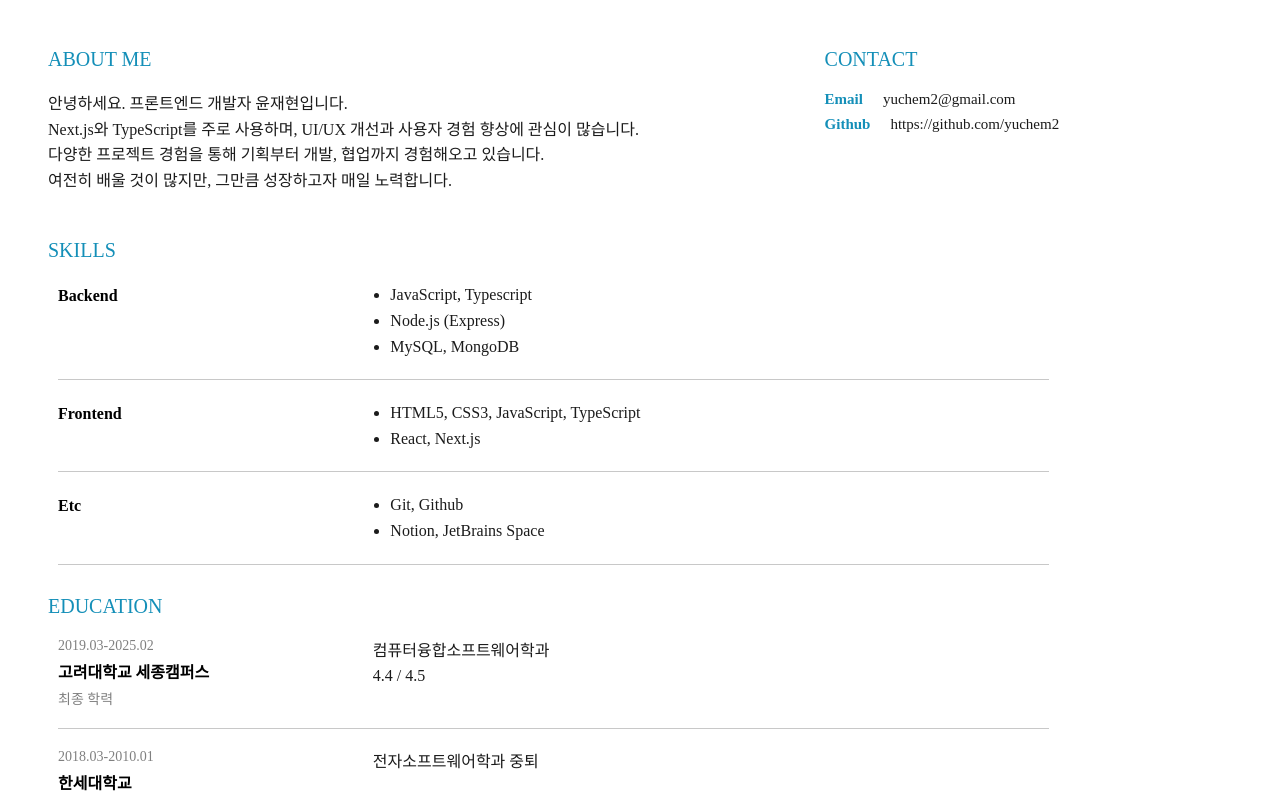
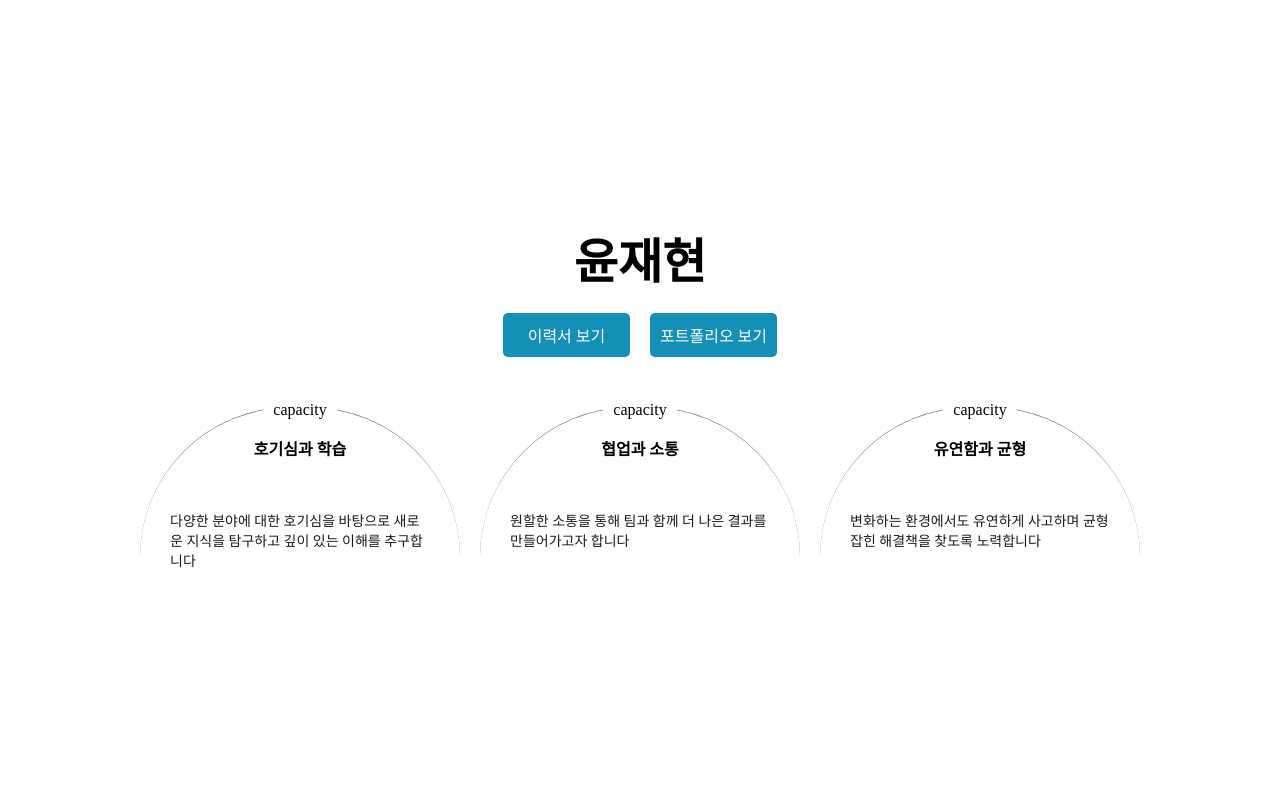
Before and after one commit to yuchem2/profile, a React (Create React App) app: page / in a window 1280 px wide. Shown: the top 800 px of the page. Built offline with nearby package versions, Linux system fonts and the light colour scheme; a web font is replaced by a local one.

Commit message:
feat: add main page (#7)

```diff
--- a/package.json
+++ b/package.json
@@ -40,6 +40,7 @@
     "prop-types": "^15.8.1",
     "react": "^19.0.0",
     "react-dom": "^19.0.0",
+    "react-router": "^7.3.0",
     "react-scripts": "5.0.1",
     "web-vitals": "^2.1.0"
   }
--- a/src/App.js
+++ b/src/App.js
@@ -1,40 +1,17 @@
 import './App.css'
-
-import ContactItem from './component/contactItem'
-import Skill from './document/skills'
-import Education from './document/education'
-import Career from './document/career'
-import Awards from './document/awards'
-import Project from './document/project'
-import Others from './document/others'
+import { BrowserRouter, Route, Routes } from 'react-router'
+import Resume from './pages/resume'
+import Portfolio from './pages/portfolio'
+import Main from './pages/main'
 
 export default function App() {
     return (
-        <div className="Profile">
-            <div className="Profile-container">
-                <div className="Profile-block">
-                    <span className="Profile-header">ABOUT ME</span>
-                    <p className="Profile-paragraph">
-                        안녕하세요. 프론트엔드 개발자 윤재현입니다. <br />
-                        Next.js와 TypeScript를 주로 사용하며, UI/UX 개선과 사용자 경험 향상에 관심이 많습니다. <br />
-                        다양한 프로젝트 경험을 통해 기획부터 개발, 협업까지 경험해오고 있습니다. <br />
-                        여전히 배울 것이 많지만, 그만큼 성장하고자 매일 노력합니다. <br />
-                    </p>
-                </div>
-                <div className="Contact-block">
-                    <span className="Profile-header">CONTACT</span>
-                    <div className="Item-block">
-                        <ContactItem title="Email" link="yuchem2@gmail.com" prevent={true} />
-                        <ContactItem title="Github" link="https://github.com/yuchem2" />
-                    </div>
-                </div>
-            </div>
-            <Skill />
-            <Education />
-            <Project />
-            <Awards />
-            <Career />
-            <Others />
-        </div>
+        <BrowserRouter basename={process.env.PUBLIC_URL}>
+            <Routes>
+                <Route path="/" element={<Main />} />
+                <Route path="resume" element={<Resume />} />
+                <Route path="portfolio" element={<Portfolio />} />
+            </Routes>
+        </BrowserRouter>
     )
 }
--- a/src/data/awards.js
+++ b/src/data/awards.js
@@ -1,4 +1,10 @@
 export const awards = [
+    {
+        title: '졸업 특대생 표창',
+        duration: '2025.02',
+        description: '고려대학교',
+        paragraph: '고려대학교 과학기술대학 졸업 특대생 선정 표창',
+    },
     {
         title: '학기 최우등생 학장상',
         duration: '2019-2학기, 2022-2학기',
--- a/src/data/educations.js
+++ b/src/data/educations.js
@@ -6,11 +6,6 @@ export const educations = [
         paragraph: '컴퓨터융합소프트웨어학과\n4.4 / 4.5',
     },
     {
-        title: '한세대학교',
-        duration: '2018.03-2010.01',
-        paragraph: '전자소프트웨어학과 중퇴',
-    },
-    {
         title: '마포고등학교',
         duration: '2015.03-2018.02',
         paragraph: '2018학년도 졸업',
--- a/src/data/others.js
+++ b/src/data/others.js
@@ -17,6 +17,12 @@ export const indoors = [
         paragraph:
             '학과에서 운영하는 프로그래밍 언어 학습 도움 센터로, 학기 시작 전 코딩테스트 및 면접을 보고 선발된 학생들이 근무하는 곳입니다. 주 활동은 프로그래밍 수업(C, C++, Python, Java 등)을 듣는 학생들의 질문에 답변하는 것입니다.',
     },
+    {
+        title: 'ICPS 연구실 학부연구생 활동',
+        duration: '2022.03-2023.02',
+        description: '고려대학교 세종캠퍼스 ICPS 연구실',
+        paragraph: 'AI를 이용한 수화 인식 연구를 위한 데이터 수집 및 전처리 수행했습니다. 그 후 해당 연구를 위한 모델 구현을 함께 진행하였습니다.',
+    },
 ]
 
 export const certificates = [
--- a/src/data/projects.js
+++ b/src/data/projects.js
@@ -5,7 +5,7 @@ export const projects = [
         description: '블레이버스 MVP 개발 해커톤',
         skills: ['Spring boot', 'Vite', 'React', 'JDBC', 'Kotlin', 'Typescript'],
         images: ['/images/hailor.png'],
-        paragraph: '블레이버스 MVP 개발 해커톤 출품 프로젝트. 창업팀의 아이템(헤어스타일 컨설팅 예약 서비스)을 MVP로 웹 앱 방식으로 구현.',
+        paragraph: '블레이버스 MVP 개발 해커톤 출품 프로젝트로 창업팀의 아이템(헤어스타일 컨설팅 예약 서비스)을 MVP로 웹 앱 방식으로 구현.',
         members: 8,
         role: '프론트엔드 총 책임. 카카오페이 결제 도입. 예약 프로세스 개발. 성능 최적화 진행',
         url: [
@@ -25,7 +25,7 @@ export const projects = [
         description: 'Atlassian codegeist 2024',
         skills: ['Forge', 'Node.js', 'React', 'JavaScript'],
         images: ['/images/doculink.png'],
-        paragraph: 'Atlassian codegeist 2024 출품 프로젝트. Confluence 문서들의 관계를 찾아내서 그래프 형태로 보여주는 Extension.',
+        paragraph: 'Atlassian codegeist 2024 출품 프로젝트로, Confluence 문서들의 관계를 찾아내서 그래프 형태로 보여주는 Extension.',
         members: 5,
         role: '사용자 화면 개발. Rovo를 통한 문서 관계 추출 prompt 작성',
         url: [
@@ -42,7 +42,7 @@ export const projects = [
         skills: ['Express.js', 'Node.js', 'Next.js', 'React', 'React Native', 'mongoDB', 'TypeScript'],
         images: ['/images/fienmee.png'],
         paragraph:
-            '다양한 사이트에 파편화되어 있는 행사와 축제 정보를 한 눈에 볼 수 있는 네이티브 앱. 사용자가 직접 행사를 등록하고 공유하는 플랫폼.',
+            '다양한 사이트에 파편화되어 있는 행사와 축제 정보를 한 눈에 볼 수 있는 네이티브 앱으로 사용자가 직접 행사를 등록하고 공유하는 서비스.',
         members: 7,
         role: '기획과 UI/UX 설계 참여. 웹 뷰 개발 및 네이티브 웹 개발. 웹과 네이티브 앱의 통신 관리',
         url: [
@@ -58,7 +58,7 @@ export const projects = [
         description: 'DSC 빅테이터/AI 해커톤',
         skills: ['Django', 'Jupyter Notebook', 'Next.js', 'React', 'Typescript'],
         images: ['/images/erai.png'],
-        paragraph: 'DSC 빅테이터/AI 해커톤 출품 프로젝트. 사용자의 글 스타일을 학습해 문단을 생성하는 LLM 서비스.',
+        paragraph: 'DSC 빅테이터/AI 해커톤 출품 프로젝트로, 사용자의 글 스타일을 학습해 문단을 생성하는 LLM 서비스.',
         members: 3,
         role: '데이터 분석. UI/UX 설계. 프론트엔드 개발',
         url: [
@@ -75,7 +75,7 @@ export const projects = [
         skills: ['Express.js', 'Node.js', 'Expo', 'React Native', 'mongoDB', 'TypeScript'],
         images: ['/images/rebridge.png'],
         paragraph:
-            '제3회 고용노동부 주관 공공데이터 활용 공모전 출품 프로젝트. 퇴직 후 재취업을 희망하는 중·장년층을 위한 맞춤형 직업 교육 추천 서비스.',
+            '제3회 고용노동부 주관 공공데이터 활용 공모전 출품 프로젝트로, 퇴직 후 재취업을 희망하는 중·장년층을 위한 맞춤형 직업 교육 추천 서비스.',
         members: 4,
         role: 'RESTful API 개발. React Native 환경 세팅 및 개발',
         url: [
--- a/src/index.css
+++ b/src/index.css
@@ -45,6 +45,7 @@ body {
   font-family: 'NanumSquareNeo', serif;
   -webkit-font-smoothing: antialiased;
   -moz-osx-font-smoothing: grayscale;
+  margin: 0;
 }
 
 code {
--- /dev/null
+++ b/src/pages/main.css
@@ -0,0 +1,120 @@
+.Main {
+    display: flex;
+    flex-direction: column;
+    justify-content: center;
+    align-items: center;
+    width: 100%;
+    height: 100vh;
+    gap: 2rem;
+}
+
+.Title {
+    font-size: 4.8rem;
+    font-weight: bold;
+}
+
+.Keywords {
+    display: grid;
+    grid-template-columns: repeat(3, 1fr);
+    gap: 2rem;
+}
+
+.Keyword {
+    display: flex;
+    flex-direction: column;
+    align-items: center;
+    border-radius: 15rem 15rem 0 0;
+    border-top: 0.1rem solid #808080;
+    padding: 1rem;
+    margin-top: 3rem;
+    width: 30rem;
+    height: 15rem;
+
+    & > span {
+        font-size: 1.6rem;
+    }
+
+    @media (max-width: 980px) {
+        border-radius: 10rem 10rem 0 0;
+        width: 20rem;
+        height: 10rem;
+        & > span {
+            font-size: 1.4rem;
+        }
+    }
+
+    @media (max-width: 768px) {
+        border: 0.1rem solid #808080;
+        border-radius: 12rem;
+        width: 12rem;
+        height: 12rem;
+        & > span {
+            font-size: 1.2rem;
+        }
+    }
+
+    .title {
+        position: relative;
+        translate: 0 -1.9rem;
+        padding: 0 1rem;
+        background: #ffffff;
+        @media (max-width: 1440px) {
+            translate: 0 -1.7rem;
+        }
+
+        @media (max-width: 980px) {
+            translate: 0 -1.5rem;
+        }
+
+        @media (max-width: 768px) {
+            translate: 0 -1.3rem;
+        }
+    }
+
+    .Keyword-title {
+        font-weight: bold;
+    }
+
+    .paragraph {
+        font-size: 1.4rem;
+        padding: 5rem 2rem 0 2rem;
+        color: #1B1B1B;
+
+        @media (max-width: 980px) {
+            font-size: 1.2rem;
+            padding: 3rem 1rem 0 1rem;
+        }
+
+        @media (max-width: 768px) {
+            font-size: 1rem;
+            padding: 2rem 1rem 1rem 1rem;
+        }
+    }
+}
+
+.Link-block {
+    display: grid;
+    grid-template-columns: 1fr 1fr;
+    gap: 2rem;
+}
+
+.Link {
+    text-align: center;
+    border-radius: 0.5rem;
+    background: #148fb8;
+    color: #ffffff;
+    text-decoration: none;
+    padding: 1rem;
+    font-size: 1.6rem;
+
+    @media (max-width: 980px) {
+        font-size: 1.4rem;
+    }
+
+    @media (max-width: 768px) {
+        font-size: 1.2rem;
+    }
+    @media (max-width: 768px) {
+        font-size: 1rem;
+    }
+}
--- /dev/null
+++ b/src/pages/main.js
@@ -0,0 +1,35 @@
+import './main.css'
+import { NavLink } from 'react-router'
+
+export default function Main() {
+    return (
+        <div className="Main">
+            <span className="Title">윤재현</span>
+            <div className="Link-block">
+                <NavLink to="/resume" className="Link">
+                    이력서 보기
+                </NavLink>
+                <NavLink to="/portfolio" className="Link">
+                    포트폴리오 보기
+                </NavLink>
+            </div>
+            <div className="Keywords">
+                <div className="Keyword">
+                    <span className="title">capacity</span>
+                    <span className="Keyword-title">호기심과 학습</span>
+                    <span className="paragraph">다양한 분야에 대한 호기심을 바탕으로 새로운 지식을 탐구하고 깊이 있는 이해를 추구합니다</span>
+                </div>
+                <div className="Keyword">
+                    <span className="title">capacity</span>
+                    <span className="Keyword-title">협업과 소통</span>
+                    <span className="paragraph">원할한 소통을 통해 팀과 함께 더 나은 결과를 만들어가고자 합니다</span>
+                </div>
+                <div className="Keyword">
+                    <span className="title">capacity</span>
+                    <span className="Keyword-title">유연함과 균형</span>
+                    <span className="paragraph">변화하는 환경에서도 유연하게 사고하며 균형 잡힌 해결책을 찾도록 노력합니다</span>
+                </div>
+            </div>
+        </div>
+    )
+}
--- /dev/null
+++ b/src/pages/portfolio.js
@@ -0,0 +1,7 @@
+export default function Portfolio() {
+    return (
+        <div className="Profile">
+            <div>Portfolio</div>
+        </div>
+    )
+}
--- /dev/null
+++ b/src/pages/resume.js
@@ -0,0 +1,34 @@
+import ContactItem from '../component/contactItem'
+import Education from '../document/education'
+import Awards from '../document/awards'
+import Project from '../document/project'
+import Others from '../document/others'
+
+export default function Resume() {
+    return (
+        <div className="Profile">
+            <div className="Profile-container">
+                <div className="Profile-block">
+                    <span className="Profile-header">ABOUT ME</span>
+                    <p className="Profile-paragraph">
+                        안녕하세요. 프론트엔드 개발자 윤재현입니다. <br />
+                        다양한 분야에 대한 호기심을 바탕으로 Next.js와 TypeScript를 활용해 사용자 경험을 고민하며 개발하고 있습니다. 협업과 소통을
+                        중요하게 생각하며, 기획부터 개발까지 팀과 함께 더 나은 결과를 만들어가는 과정에 가치를 둡니다. 변화하는 환경속에서도 유연함과
+                        균형을 유지하며, 지속적으로 배우고 성장하기 위해 노력합니다.
+                    </p>
+                </div>
+                <div className="Contact-block">
+                    <span className="Profile-header">CONTACT</span>
+                    <div className="Item-block">
+                        <ContactItem title="Email" link="yuchem2@gmail.com" prevent={true} />
+                        <ContactItem title="Github" link="https://github.com/yuchem2" />
+                    </div>
+                </div>
+            </div>
+            <Education />
+            <Awards />
+            <Project />
+            <Others />
+        </div>
+    )
+}
```
Also changed, not shown: src/document/project.js (+6 -23 lines), 1 other file (tests, documents, lock files or other folders).
